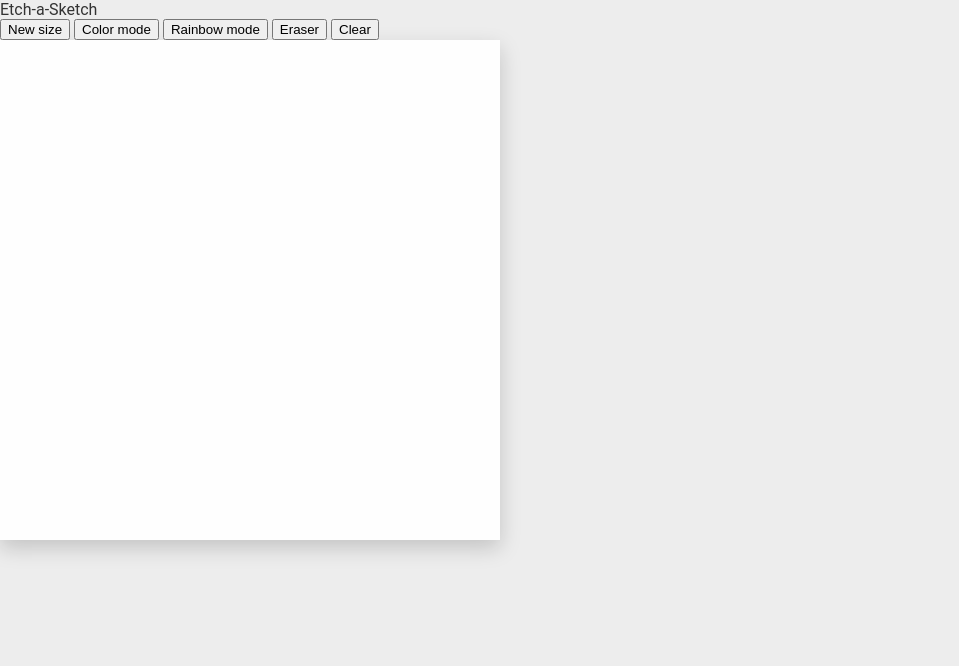
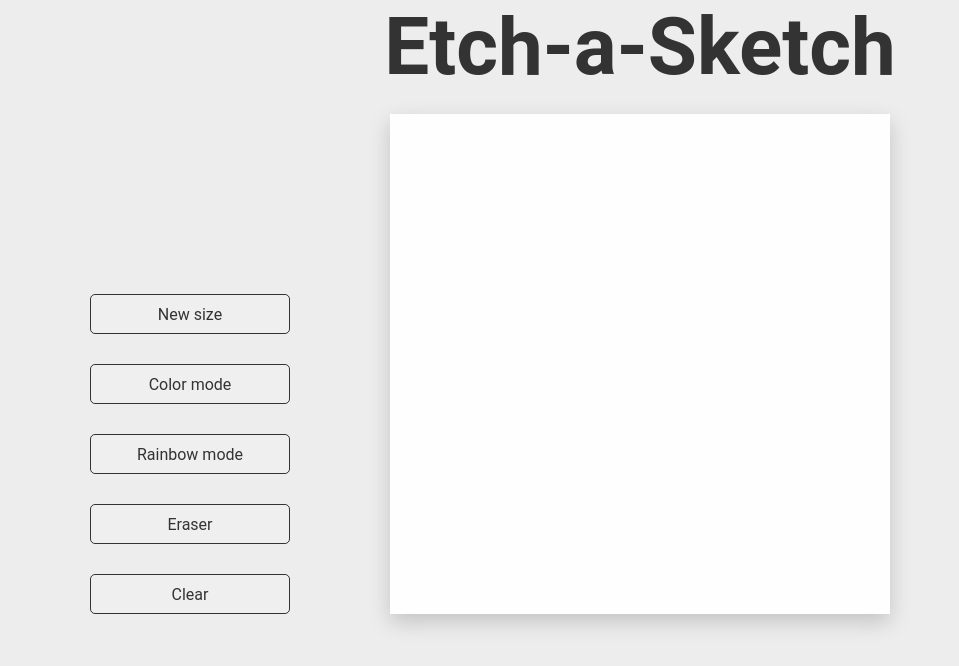
Before and after one commit to ghmacg/eas-js, a plain HTML site: page index.html in a window 1280 px wide. Shown: the whole page, without its empty margins (0-959 px from the left). Drawn offline with Linux system fonts and the light colour scheme.

Commit message:
Style buttons and Organize divs

```diff
--- a/styles/main.css
+++ b/styles/main.css
@@ -4,6 +4,49 @@ body {
     color: #333;
     margin: 0;
     padding: 0;
+    display: flex;
+    flex-direction: column;
+    align-items: center;
+}
+
+#title {
+    font-size: 80px;
+    font-weight: 700;
+    margin-bottom: 20px;
+}
+
+#container {
+    display: flex;
+    gap: 100px;
+}
+
+#buttons-container {
+    display: flex;
+    flex-direction: column;
+    justify-content: end;
+    gap: 30px;
+}
+
+button {
+    color: inherit;
+    font-family: inherit;
+    font-size: inherit;
+    border: 1px solid #333;
+    width: 200px;
+    height: 40px;
+    border-radius: 5px;
+    cursor: pointer;
+    outline: none;
+}
+
+button:hover {
+    transform: scale(1.05);
+}
+
+button:active {
+    background-color: #333;
+    color: #ededed;
+    transform: scale(1);
 }
 
 #grid-container {
@@ -24,3 +67,7 @@ body {
     display: flex;
     flex: auto;
 }
+
+#hidden {
+    width: 200px;
+}
```
